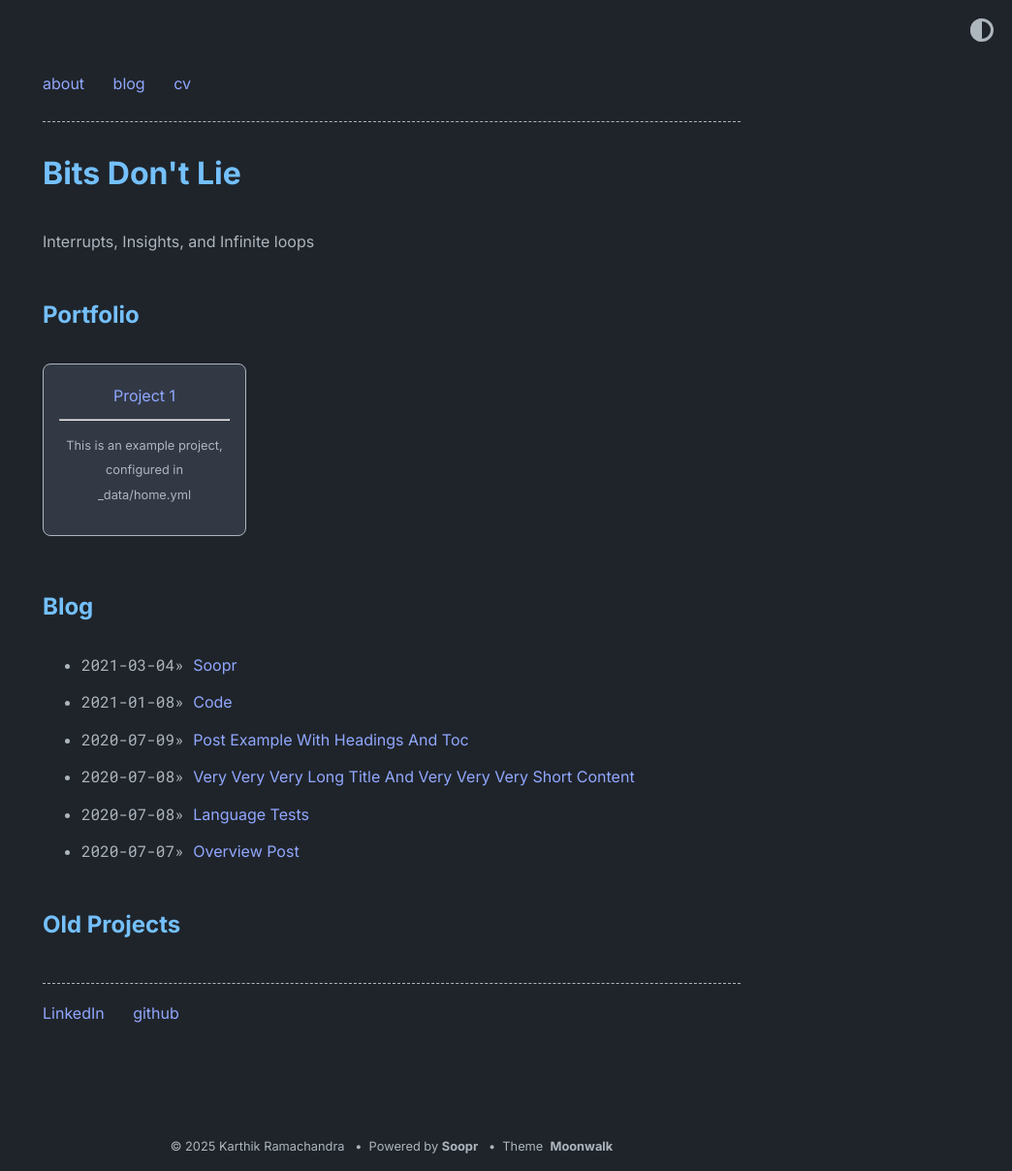
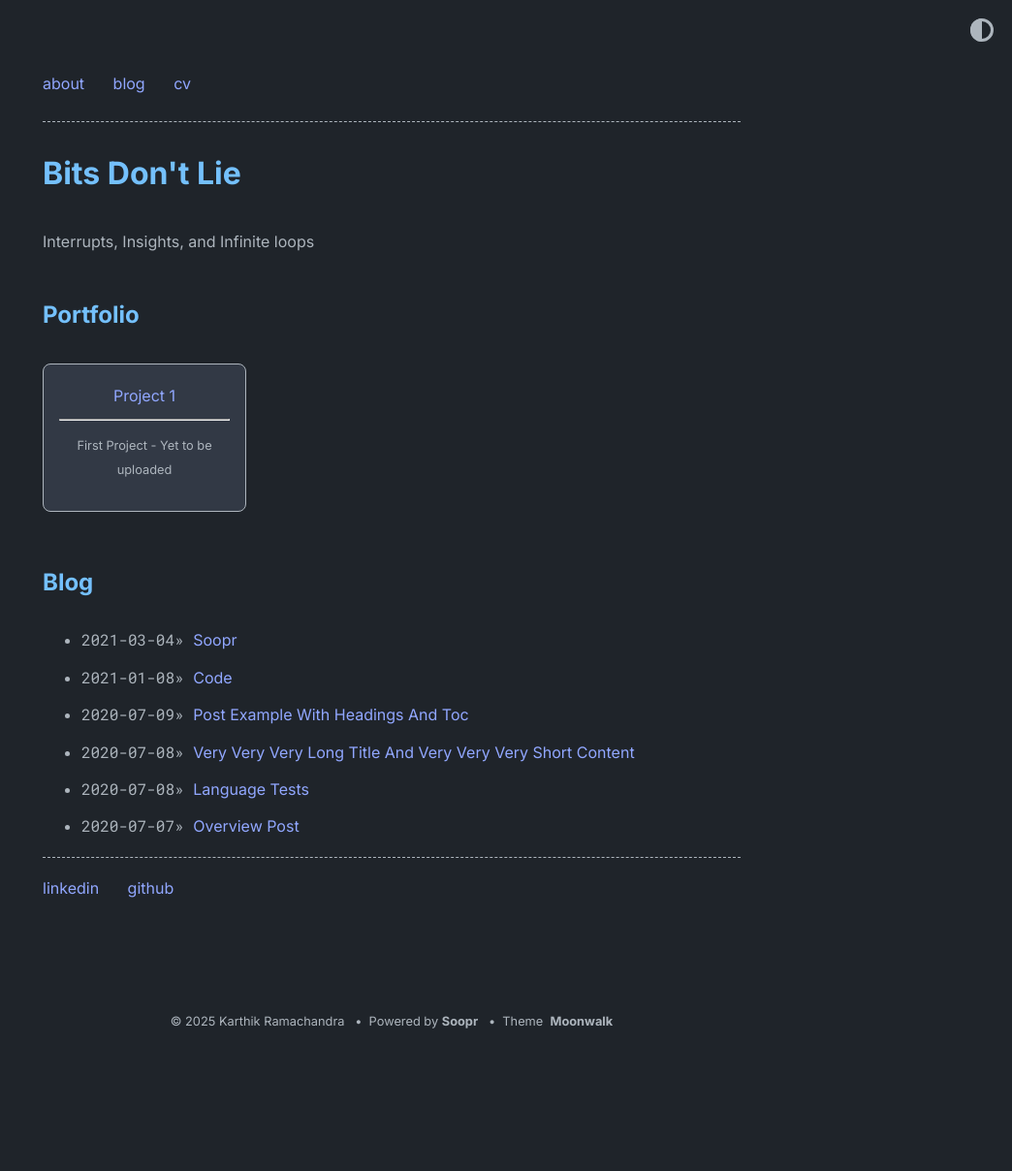
Before and after one commit to kar-rc/kar-rc.github.io, a Jekyll site: the page built from index.md, in a window 1280 px wide. Shown: the whole page at 97% size, without its empty margins (236-1280 px from the left). Built offline with Jekyll 4.4.1, drawn with Linux system fonts in a browser that asks for light colours; after the commit the page ends 1079 px from its top, so only the background shows below that.

Commit message:
Removed not needed code

```diff
--- a/_config.yml
+++ b/_config.yml
@@ -23,7 +23,7 @@ theme_config:
   # following keys are using to create home layout
   show_projects: true # show projects as cards, add in _data/home.yml
   show_blog: true # show blog posts added in _posts
-  show_old_projects: true # show old projects as cards, add in _data/home.yml
+  show_old_projects: false # show old projects as cards, add in _data/home.yml
   show_misc_list: false # show generic vertical list for misc details, add _data/home.yml
   show_reading_time: true # show number of words and reading time in the blog posts
   show_tags: true # show tags in a blog posts
@@ -32,7 +32,6 @@ theme_config:
     title_projects: Portfolio
     title_misc_list: Details
     title_blog: Blog
-    title_old_projects: Old Projects
 
 soopr:
   publish_token: "" # sign up at https://www.soopr.co to get your publish token and personalize share and reaction options
--- a/_data/home.yml
+++ b/_data/home.yml
@@ -10,11 +10,11 @@ navbar_entries:
 
 project_entries:
   - title: Project 1
-    url: overview-post
-    desc: This is an example project, configured in _data/home.yml
+    url: false
+    desc: First Project - Yet to be uploaded
 
 footer_entries:
-  - title: LinkedIn
+  - title: linkedin
     url: https://www.linkedin.com/in/kar-rc/
 
   - title: github
```
Also changed, not shown: _posts/demo_posts/2020-07-07-overview-post.md (renamed from _posts/2020-07-07-overview-post.md), _posts/demo_posts/2020-07-08-language-tests.md (renamed from _posts/2020-07-08-language-tests.md), _posts/demo_posts/2020-07-08-very-very-very-long-title-and-very-very-very-short-content.md (renamed from _posts/2020-07-08-very-very-very-long-title-and-very-very-very-short-content.md), _posts/demo_posts/2020-07-09-post-example-with-headings-and-toc.md (renamed from _posts/2020-07-09-post-example-with-headings-and-toc.md), _posts/demo_posts/2021-01-08-code.md (renamed from _posts/2021-01-08-code.md), _posts/demo_posts/2021-03-04-soopr.md (renamed from _posts/2021-03-04-soopr.md).
